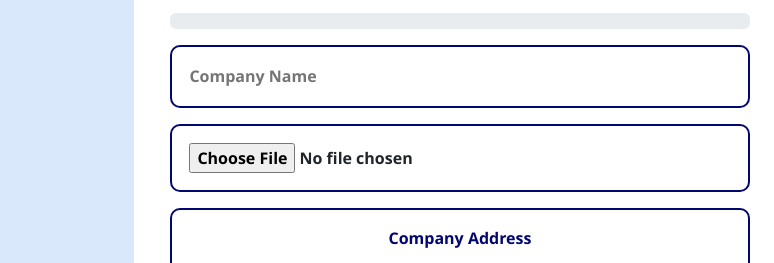
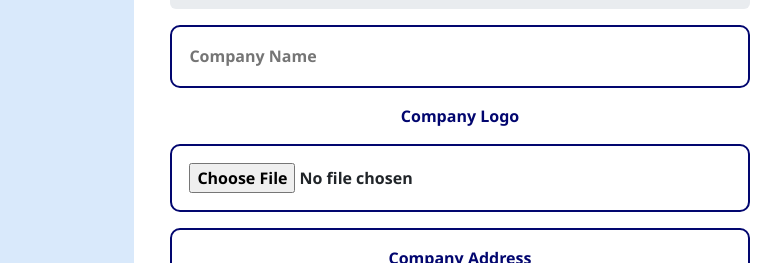
Before and after one commit to arjavatech/icode-app, a website: page singup.html in a window 1280 px wide. Shown: the part 175-438 px from the top of the page, 506-1280 px from the left. Drawn offline with nearby package versions, Linux system fonts and the light colour scheme.

Commit message:
Company Logo text added

```diff
--- a/singup.html
+++ b/singup.html
@@ -463,6 +463,7 @@
                 <br>
                 <span class="text-danger d-flex justify-content-center" id="errorCompanyLogo"></span>
             </div> -->
+            <p class="text-center caddHeadSty">Company Logo</p>
                     <input type="file" id="companyLogo" placeholder="Upload Company Logo" class="all-input-style mb-3"
                         accept="image/png,image/jpeg,image/jpg" required>
 
```
